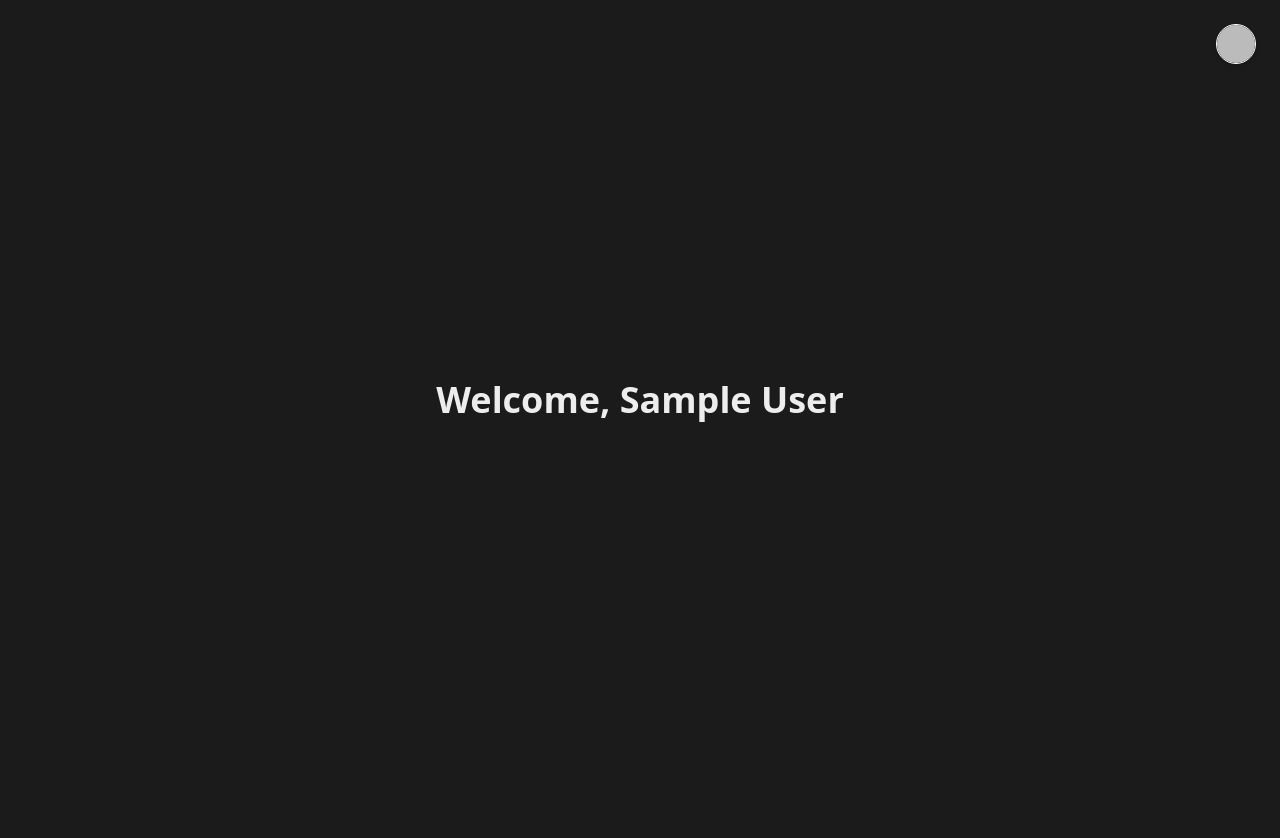
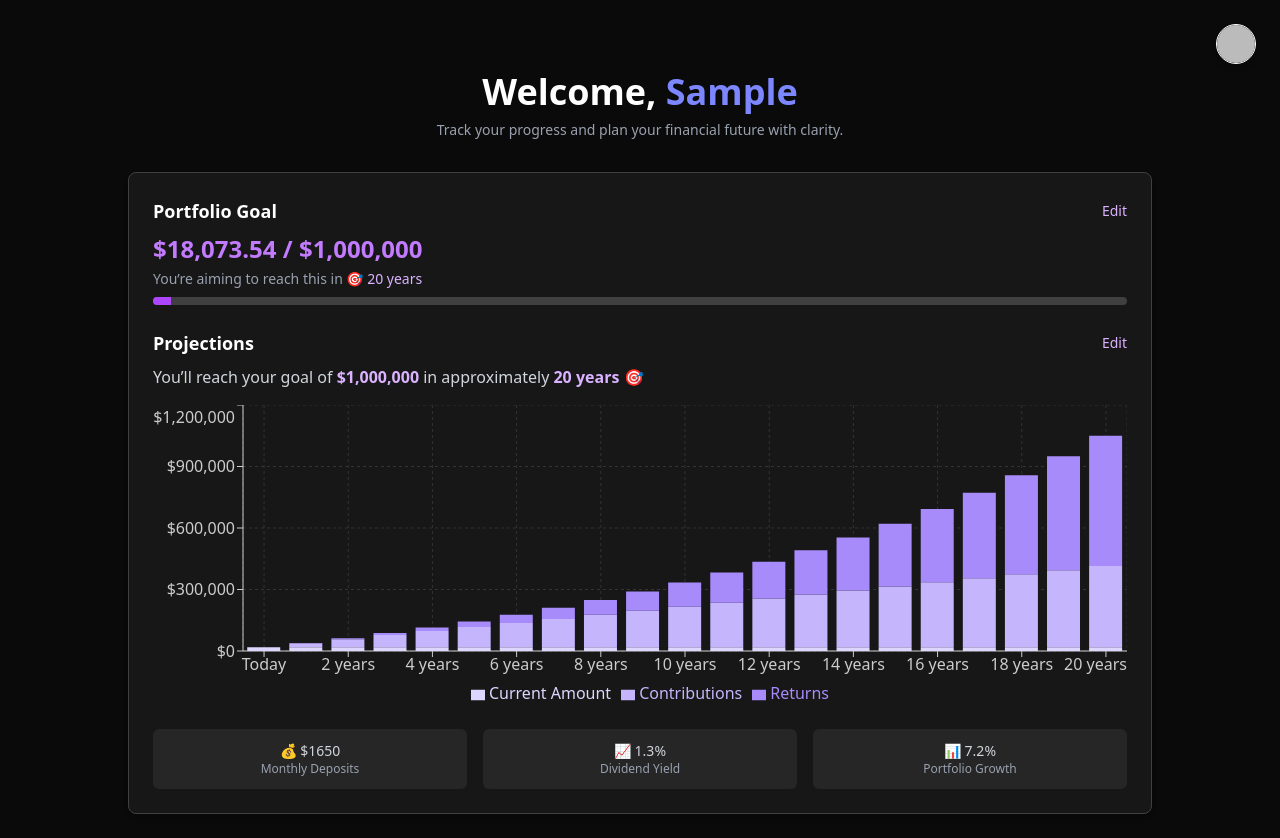
Before and after one commit to tyleroneil72/nest, a Next.js app: page /dashboard in a window 1280 px wide. Before the commit the page ends 800 px from the top, so only its background shows below. Built offline with nearby package versions, Linux system fonts and the light colour scheme; no server answers; sample sign-in values are in the browser's storage.

Commit message:
feature: add mock insights

```diff
--- a/package.json
+++ b/package.json
@@ -17,7 +17,8 @@
     "next": "15.3.1",
     "next-auth": "^4.24.11",
     "react": "^19.0.0",
-    "react-dom": "^19.0.0"
+    "react-dom": "^19.0.0",
+    "recharts": "^2.15.3"
   },
   "devDependencies": {
     "@eslint/eslintrc": "^3",
--- /dev/null
+++ b/src/app/(dashboard)/dashboard/components/PortfolioInsights.tsx
@@ -0,0 +1,147 @@
+'use client';
+
+import { useState } from 'react';
+import { Bar, BarChart, CartesianGrid, Legend, ResponsiveContainer, Tooltip, XAxis, YAxis } from 'recharts';
+
+const mockGoal = 1_000_000;
+const mockCurrent = 18_073.54;
+const mockMonthlyContribution = 1650;
+const mockGrowthRate = 0.072; // 7.2%
+const mockDividendYield = 0.013;
+
+const MAX_YEARS = 50;
+
+const calculateProjections = () => {
+  const data = [];
+  let totalPortfolio = mockCurrent;
+  let totalContributions = 0;
+  let reachedGoalAt: number | null = null;
+
+  for (let year = 0; year <= MAX_YEARS; year++) {
+    const isFirst = year === 0;
+    const annualContribution = isFirst ? 0 : mockMonthlyContribution * 12;
+
+    if (!isFirst) {
+      const growth = totalPortfolio * mockGrowthRate;
+      const dividends = totalPortfolio * mockDividendYield;
+      totalPortfolio += annualContribution + growth + dividends;
+      totalContributions += annualContribution;
+    }
+
+    const returns = totalPortfolio - mockCurrent - totalContributions;
+    const totalValue = mockCurrent + totalContributions + returns;
+
+    if (reachedGoalAt === null && totalValue >= mockGoal) {
+      reachedGoalAt = year;
+    }
+
+    data.push({
+      year: isFirst ? 'Today' : `${year} years`,
+      current: mockCurrent,
+      contributions: totalContributions,
+      returns: returns > 0 ? returns : 0
+    });
+
+    if (reachedGoalAt !== null) break;
+  }
+
+  return {
+    data,
+    yearsToGoal: reachedGoalAt ?? MAX_YEARS
+  };
+};
+
+const PortfolioInsights = () => {
+  const [goal] = useState(mockGoal);
+  const progress = (mockCurrent / goal) * 100;
+
+  const { data: projections, yearsToGoal } = calculateProjections();
+
+  return (
+    <div className='rounded-lg border border-neutral-700 bg-neutral-900 p-6 text-white shadow-md'>
+      {/* Portfolio Goal */}
+      <div className='mb-6'>
+        <div className='mb-2 flex items-center justify-between'>
+          <h2 className='text-lg font-semibold'>Portfolio Goal</h2>
+          <button className='text-sm text-purple-300 hover:underline'>Edit</button>
+        </div>
+        <div className='text-2xl font-bold text-purple-400'>
+          ${mockCurrent.toLocaleString()} / ${goal.toLocaleString()}
+        </div>
+        <div className='mt-1 text-sm text-gray-400'>
+          You’re aiming to reach this in 🎯 <span className='text-purple-300'>{yearsToGoal} years</span>
+        </div>
+        <div className='mt-2 h-2 w-full overflow-hidden rounded-full bg-neutral-700'>
+          <div className='h-full bg-purple-500 transition-all' style={{ width: `${progress.toFixed(2)}%` }} />
+        </div>
+      </div>
+
+      {/* Projection Chart */}
+      <div className='mb-6'>
+        <div className='mb-2 flex items-center justify-between'>
+          <h2 className='text-lg font-semibold'>Projections</h2>
+          <button className='text-sm text-purple-300 hover:underline'>Edit</button>
+        </div>
+        <div className='mb-4 text-gray-300'>
+          You’ll reach your goal of <span className='font-semibold text-purple-300'>${goal.toLocaleString()}</span> in
+          approximately <span className='font-semibold text-purple-300'>{yearsToGoal} years</span> 🎯
+        </div>
+
+        <ResponsiveContainer width='100%' height={300}>
+          <BarChart data={projections} margin={{ left: 30 }}>
+            <CartesianGrid strokeDasharray='3 3' stroke='#333' />
+            <XAxis dataKey='year' stroke='#ccc' />
+            <YAxis
+              stroke='#ccc'
+              tickFormatter={(v) => `$${v.toLocaleString(undefined, { maximumFractionDigits: 0 })}`}
+            />
+            <Tooltip
+              formatter={(value: number) =>
+                `$${value.toLocaleString(undefined, {
+                  minimumFractionDigits: 2,
+                  maximumFractionDigits: 2
+                })}`
+              }
+              labelStyle={{ color: '#fff' }}
+              contentStyle={{ backgroundColor: '#111', borderColor: '#444', color: '#fff' }}
+              cursor={{ fill: 'rgba(255, 255, 255, 0.05)' }}
+            />
+            <Legend
+              wrapperStyle={{ color: '#ccc' }}
+              formatter={(value) => {
+                const names = {
+                  current: 'Current Amount',
+                  contributions: 'Contributions',
+                  returns: 'Returns'
+                };
+                return names[value as keyof typeof names] || value;
+              }}
+            />
+
+            <Bar dataKey='current' stackId='a' fill='#ddd6fe' name='Current Amount' />
+            <Bar dataKey='contributions' stackId='a' fill='#c4b5fd' name='Contributions' />
+            <Bar dataKey='returns' stackId='a' fill='#a78bfa' name='Returns' />
+          </BarChart>
+        </ResponsiveContainer>
+      </div>
+
+      {/* Stat Blocks */}
+      <div className='grid grid-cols-1 gap-4 text-center text-sm text-gray-300 sm:grid-cols-3'>
+        <div className='rounded-md bg-neutral-800 p-3'>
+          💰 <span className='font-medium'>${mockMonthlyContribution}</span>
+          <div className='text-xs text-gray-400'>Monthly Deposits</div>
+        </div>
+        <div className='rounded-md bg-neutral-800 p-3'>
+          📈 <span className='font-medium'>{(mockDividendYield * 100).toFixed(1)}%</span>
+          <div className='text-xs text-gray-400'>Dividend Yield</div>
+        </div>
+        <div className='rounded-md bg-neutral-800 p-3'>
+          📊 <span className='font-medium'>{(mockGrowthRate * 100).toFixed(1)}%</span>
+          <div className='text-xs text-gray-400'>Portfolio Growth</div>
+        </div>
+      </div>
+    </div>
+  );
+};
+
+export default PortfolioInsights;
--- a/src/app/(dashboard)/dashboard/page.tsx
+++ b/src/app/(dashboard)/dashboard/page.tsx
@@ -2,6 +2,7 @@ import { authOptions } from '@/lib/auth';
 import { getServerSession } from 'next-auth';
 import { redirect } from 'next/navigation';
 import DropdownMenu from './DropdownMenu';
+import PortfolioInsights from './components/PortfolioInsights';
 
 export default async function DashboardPage() {
   const session = await getServerSession(authOptions);
@@ -11,9 +12,22 @@ export default async function DashboardPage() {
   }
 
   return (
-    <div className='relative flex min-h-screen flex-col items-center justify-center gap-4 p-6'>
+    <div className='relative min-h-screen bg-neutral-950 px-4 py-6 text-white sm:px-8'>
+      {/* Profile Dropdown in Top Right */}
       <DropdownMenu image={session.user?.image || ''} />
-      <h1 className='text-4xl font-semibold'>Welcome, {session.user?.name}</h1>
+
+      {/* Greeting */}
+      <div className='mt-12 mb-8 text-center'>
+        <h1 className='text-3xl font-semibold sm:text-4xl'>
+          Welcome, <span className='text-indigo-400'>{session.user?.name?.split(' ')[0]}</span>
+        </h1>
+        <p className='mt-2 text-sm text-gray-400'>Track your progress and plan your financial future with clarity.</p>
+      </div>
+
+      {/* Portfolio Insights Section */}
+      <div className='mx-auto w-full max-w-screen-lg'>
+        <PortfolioInsights />
+      </div>
     </div>
   );
 }
```
Also changed, not shown: 1 other file (tests, documents, lock files or other folders).
